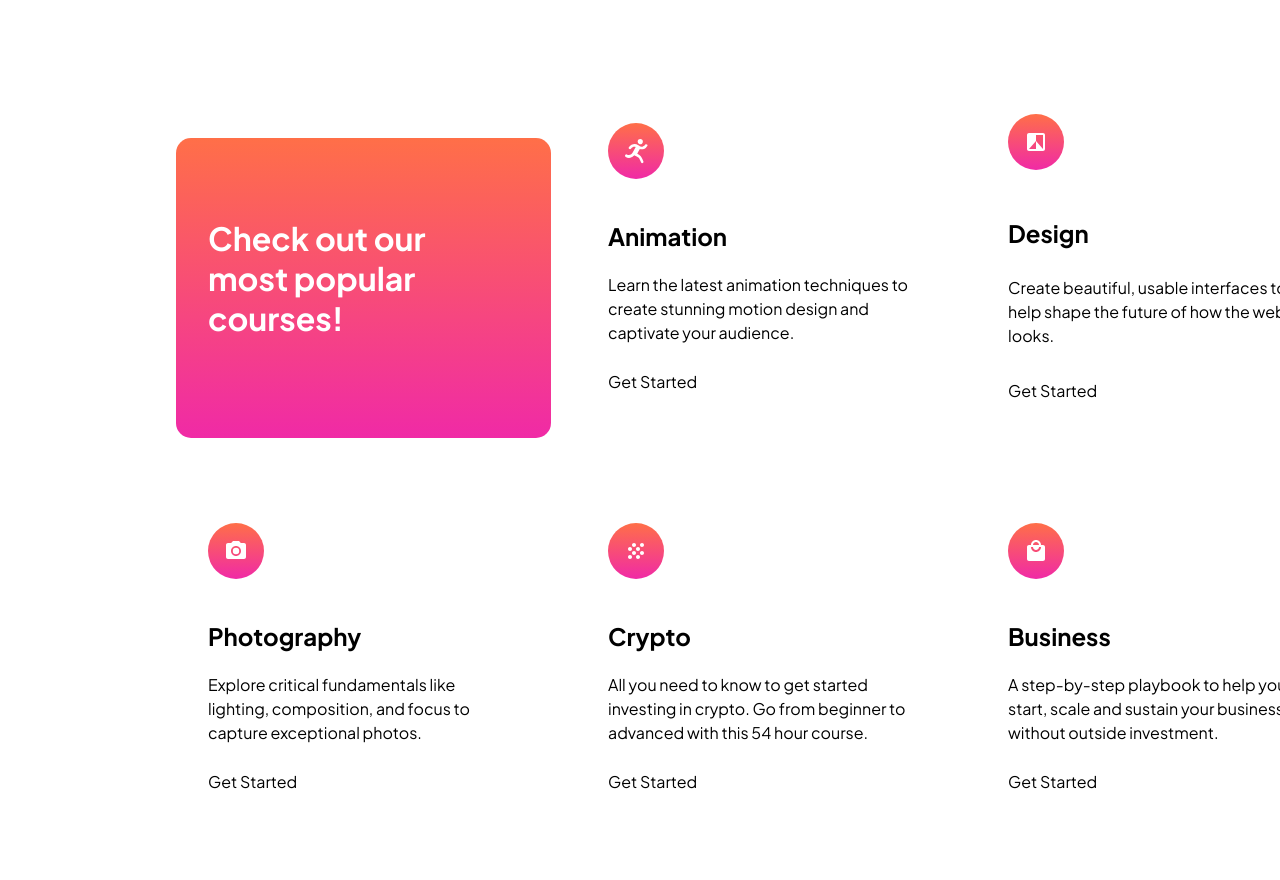
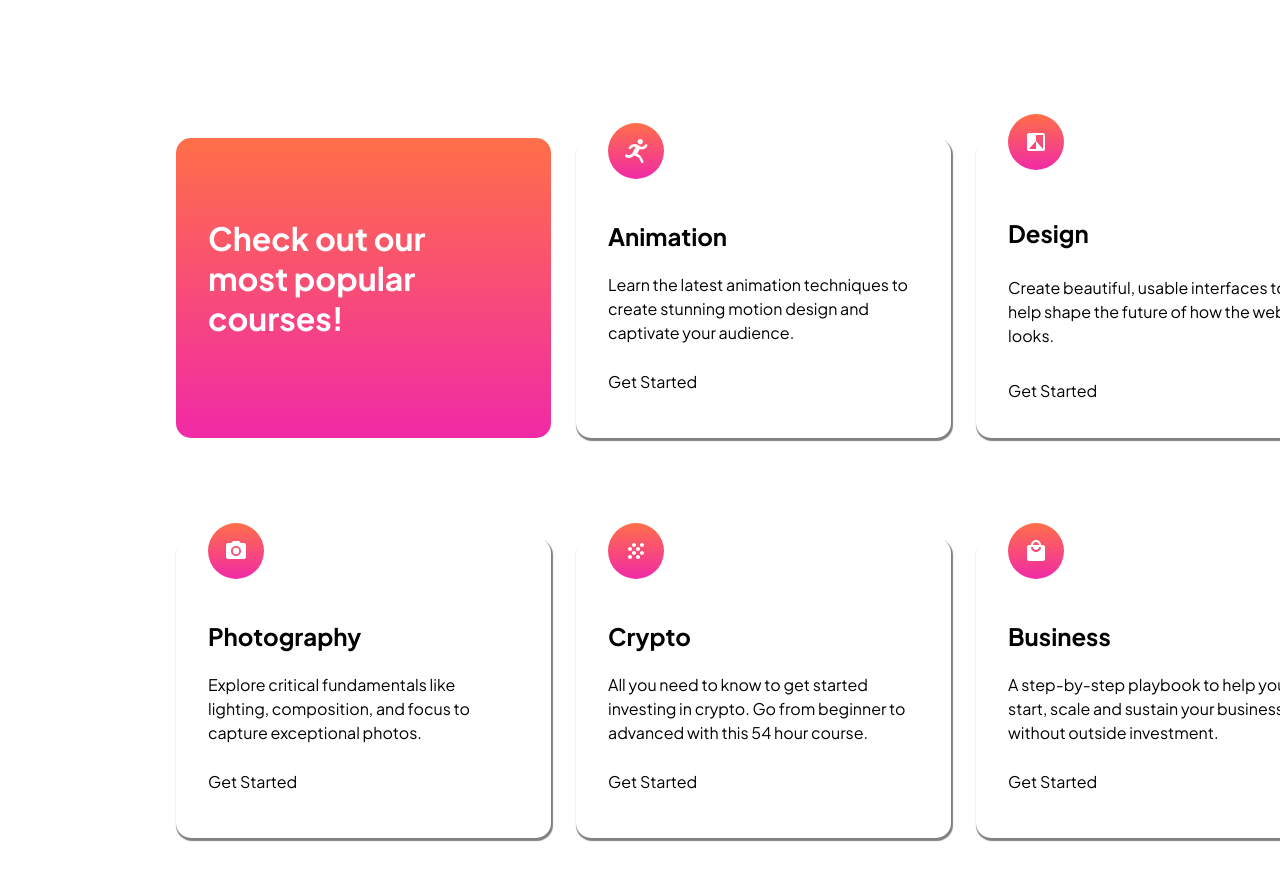
Before and after one commit to russell-crooms/skilled, a React (Vite) app: page / in a window 1280 px wide. Shown: the part 960-1840 px from the top of the page. Built offline with nearby package versions, Linux system fonts and the light colour scheme.

Commit message:
Added a temporary box shadow effect (will read more on this, and then update).

```diff
--- a/src/components/cards/Cards.css
+++ b/src/components/cards/Cards.css
@@ -39,6 +39,7 @@
     gap: 25px;
     line-height: 24px;
     width: 375px;
+    box-shadow: 1px 2px 1px 1px  grey;
 }
 
 .white-card img {
```
